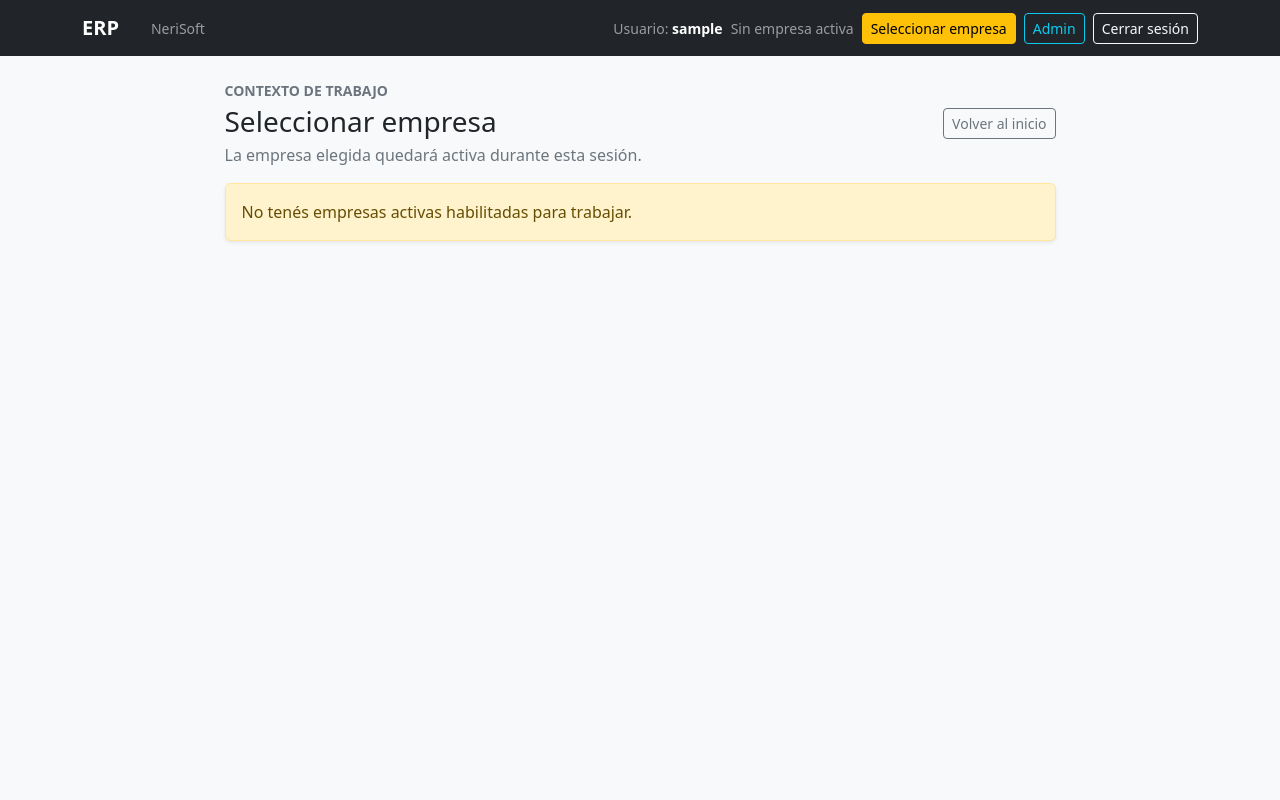
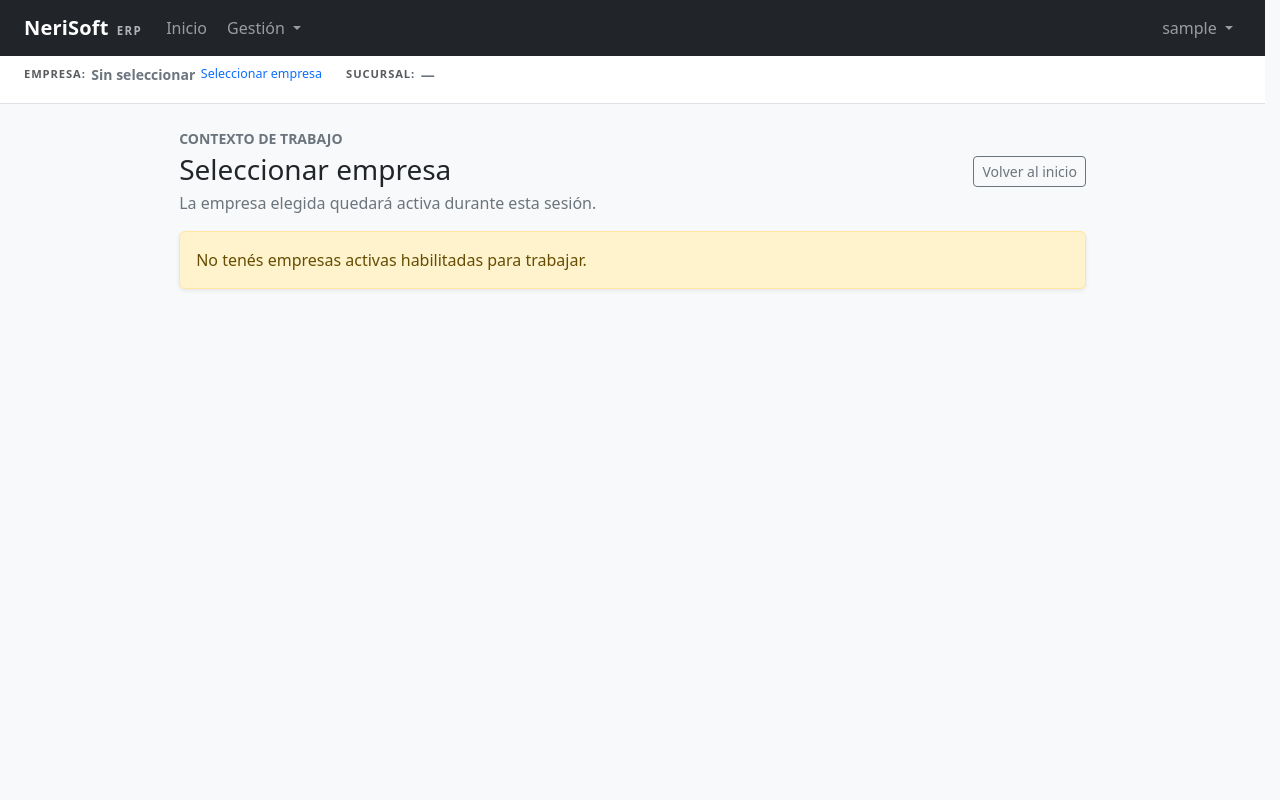
Before and after one commit to Nerpiti86/ERP, a Django app: a page that uses templates/base.html in a window 1280 px wide. Run offline with Django 5.2, Linux system fonts and the light colour scheme; the visitor is signed in with stand-in values (Sample User, id 1); data that the repository does not hold is empty.

Commit message:
Reorganizar shell visual del ERP

```diff
--- /dev/null
+++ b/static/css/erp.css
@@ -0,0 +1,144 @@
+html {
+  overflow-y: auto;
+  scrollbar-gutter: stable;
+}
+
+@supports not (scrollbar-gutter: stable) {
+  html {
+    overflow-y: scroll;
+  }
+}
+
+body {
+  min-height: 100vh;
+}
+
+.erp-app-header {
+  position: relative;
+  z-index: 1030;
+}
+
+.erp-navbar-shell,
+.erp-page-shell,
+.erp-context-shell {
+  width: 100%;
+  max-width: none;
+}
+
+.erp-brand-name {
+  letter-spacing: 0.01em;
+}
+
+.erp-brand-product {
+  color: rgba(255, 255, 255, 0.65);
+  font-size: 0.72rem;
+  font-weight: 600;
+  letter-spacing: 0.12em;
+  text-transform: uppercase;
+}
+
+.erp-flow-indicator {
+  color: rgba(255, 255, 255, 0.5);
+  display: inline-flex;
+  font-size: 1.1rem;
+  line-height: 1;
+  padding: 0.5rem 0.25rem;
+}
+
+.erp-domain-description {
+  max-width: 19rem;
+  white-space: normal;
+}
+
+.erp-context-bar {
+  min-height: 3rem;
+}
+
+.erp-context-list {
+  min-width: 0;
+}
+
+.erp-context-item {
+  align-items: center;
+  display: flex;
+  flex-wrap: wrap;
+  gap: 0.35rem;
+  min-width: 0;
+}
+
+.erp-context-label {
+  color: var(--bs-secondary-color);
+  font-size: 0.7rem;
+  font-weight: 700;
+  letter-spacing: 0.08em;
+  text-transform: uppercase;
+}
+
+.erp-context-value {
+  font-size: 0.875rem;
+  font-weight: 600;
+  min-width: 0;
+  overflow-wrap: anywhere;
+}
+
+.erp-context-action {
+  font-size: 0.78rem;
+  text-decoration: none;
+}
+
+.erp-page-shell {
+  min-width: 0;
+}
+
+.pc-nivel-1 {
+  padding-left: 0;
+}
+
+.pc-nivel-2 {
+  padding-left: 1.25rem;
+}
+
+.pc-nivel-3 {
+  padding-left: 2.5rem;
+}
+
+.pc-nivel-4 {
+  padding-left: 3.75rem;
+}
+
+.pc-nivel-5 {
+  padding-left: 5rem;
+}
+
+.pc-codigo {
+  font-variant-numeric: tabular-nums;
+  white-space: nowrap;
+}
+
+@media (max-width: 991.98px) {
+  .erp-flow-indicator {
+    display: none;
+  }
+
+  .erp-context-list {
+    width: 100%;
+  }
+}
+
+@media (max-width: 575.98px) {
+  .pc-nivel-2 {
+    padding-left: 0.75rem;
+  }
+
+  .pc-nivel-3 {
+    padding-left: 1.5rem;
+  }
+
+  .pc-nivel-4 {
+    padding-left: 2.25rem;
+  }
+
+  .pc-nivel-5 {
+    padding-left: 3rem;
+  }
+}
--- a/templates/base.html
+++ b/templates/base.html
@@ -1,93 +1,257 @@
+{% load static %}
 <!doctype html>
 <html lang="es">
 <head>
   <meta charset="utf-8">
   <meta name="viewport" content="width=device-width, initial-scale=1">
   <title>{% block title %}ERP{% endblock %}</title>
-  <link href="https://cdn.jsdelivr.net/npm/bootstrap@5.3.3/dist/css/bootstrap.min.css" rel="stylesheet">
+  <link
+    href="https://cdn.jsdelivr.net/npm/bootstrap@5.3.3/dist/css/bootstrap.min.css"
+    rel="stylesheet"
+  >
+  <link href="{% static 'css/erp.css' %}" rel="stylesheet">
+  {% block extra_css %}{% endblock %}
 </head>
 <body class="bg-light">
+  <header class="erp-app-header">
     <nav class="navbar navbar-expand-lg bg-dark navbar-dark">
-    <div class="container gap-3">
-      <a class="navbar-brand fw-semibold" href="{% url 'core:home' %}">ERP</a>
-      <span class="navbar-text small">NeriSoft</span>
-
-      <div class="ms-auto d-flex flex-wrap justify-content-end align-items-center gap-2">
-        {% if user.is_authenticated %}
-          <span class="navbar-text small">
-            Usuario: <strong class="text-white">{{ user.get_username }}</strong>
-          </span>
-
-          {% if empresa_activa %}
-            <span class="navbar-text small">
-              Empresa: <strong class="text-white">{{ empresa_activa.razon_social }}</strong>
-            </span>
-            <a class="btn btn-outline-light btn-sm" href="{% url 'core:seleccionar_empresa' %}">
-              Cambiar empresa
+      <div class="container-fluid px-3 px-lg-4 erp-navbar-shell">
+        <a
+          class="navbar-brand d-flex align-items-baseline gap-2"
+          href="{% url 'core:home' %}"
+        >
+          <span class="erp-brand-name fw-semibold">NeriSoft</span>
+          <span class="erp-brand-product">ERP</span>
         </a>
 
-            {% if sucursal_activa %}
-              <span class="navbar-text small">
-                Sucursal:
-                <strong class="text-white">
-                  {{ sucursal_activa.codigo }} — {{ sucursal_activa.nombre }}
-                </strong>
+        <button
+          class="navbar-toggler"
+          type="button"
+          data-bs-toggle="collapse"
+          data-bs-target="#erpNavbar"
+          aria-controls="erpNavbar"
+          aria-expanded="false"
+          aria-label="Mostrar navegación"
+        >
+          <span class="navbar-toggler-icon"></span>
+        </button>
+
+        <div class="collapse navbar-collapse" id="erpNavbar">
+          <ul class="navbar-nav me-auto align-items-lg-center gap-lg-1">
+            <li class="nav-item">
+              <a
+                class="nav-link{% if request.resolver_match.url_name == 'home' %} active{% endif %}"
+                href="{% url 'core:home' %}"
+              >
+                Inicio
+              </a>
+            </li>
+
+            {% if user.is_authenticated %}
+              <li class="nav-item dropdown">
+                <a
+                  class="nav-link dropdown-toggle"
+                  href="#"
+                  role="button"
+                  data-bs-toggle="dropdown"
+                  aria-expanded="false"
+                >
+                  Gestión
+                </a>
+                <ul class="dropdown-menu">
+                  <li>
+                    <h6 class="dropdown-header">Operación diaria</h6>
+                  </li>
+                  <li>
+                    <span class="dropdown-item-text erp-domain-description text-secondary small">
+                      Los módulos operativos se incorporarán aquí a medida que
+                      avance el ERP.
                     </span>
-              <a class="btn btn-outline-light btn-sm" href="{% url 'core:seleccionar_sucursal' %}">
-                Cambiar sucursal
-              </a>
-            {% else %}
-              <span class="navbar-text small">Sin sucursal activa</span>
-              <a class="btn btn-warning btn-sm" href="{% url 'core:seleccionar_sucursal' %}">
-                Seleccionar sucursal
-              </a>
-            {% endif %}
-          {% else %}
-            <span class="navbar-text small">Sin empresa activa</span>
-            <a class="btn btn-warning btn-sm" href="{% url 'core:seleccionar_empresa' %}">
-              Seleccionar empresa
-            </a>
-          {% endif %}
+                  </li>
+                </ul>
+              </li>
 
               {% if permisos_erp.contabilidad_ver %}
-            <a class="btn btn-outline-success btn-sm" href="{% url 'contabilidad:plan_cuentas' %}">
+                <li class="nav-item d-none d-lg-flex" aria-hidden="true">
+                  <span class="erp-flow-indicator">→</span>
+                </li>
+
+                <li class="nav-item dropdown">
+                  <a
+                    class="nav-link dropdown-toggle{% if request.resolver_match.namespace == 'contabilidad' %} active{% endif %}"
+                    href="#"
+                    role="button"
+                    data-bs-toggle="dropdown"
+                    aria-expanded="false"
+                  >
+                    Contabilidad
+                  </a>
+                  <ul class="dropdown-menu">
+                    <li>
+                      <h6 class="dropdown-header">Representación contable</h6>
+                    </li>
+                    <li>
+                      <a
+                        class="dropdown-item{% if request.resolver_match.url_name == 'plan_cuentas' %} active{% endif %}"
+                        href="{% url 'contabilidad:plan_cuentas' %}"
+                      >
                         Plan de cuentas
                       </a>
+                    </li>
+                  </ul>
+                </li>
               {% endif %}
+            {% endif %}
+          </ul>
+
+          <ul class="navbar-nav ms-auto">
+            {% if user.is_authenticated %}
+              <li class="nav-item dropdown">
+                <a
+                  class="nav-link dropdown-toggle"
+                  href="#"
+                  role="button"
+                  data-bs-toggle="dropdown"
+                  aria-expanded="false"
+                >
+                  {{ user.get_username }}
+                </a>
+                <ul class="dropdown-menu dropdown-menu-end">
+                  <li>
+                    <h6 class="dropdown-header">Usuario y sistema</h6>
+                  </li>
 
                   {% if permisos_erp.parametros_ver %}
-            <a class="btn btn-outline-warning btn-sm" href="{% url 'nucleo:configuracion_empresa' %}">
-              Configuración
+                    <li>
+                      <a
+                        class="dropdown-item"
+                        href="{% url 'nucleo:configuracion_empresa' %}"
+                      >
+                        Configuración de empresa
                       </a>
+                    </li>
                   {% endif %}
 
                   {% if user.is_staff %}
-            <a class="btn btn-outline-info btn-sm" href="{% url 'admin:index' %}">
-              Admin
+                    <li>
+                      <a class="dropdown-item" href="{% url 'admin:index' %}">
+                        Administración técnica
                       </a>
+                    </li>
                   {% endif %}
 
-          <form method="post" action="{% url 'core:logout' %}" class="d-inline">
+                  {% if permisos_erp.parametros_ver or user.is_staff %}
+                    <li><hr class="dropdown-divider"></li>
+                  {% endif %}
+
+                  <li>
+                    <form
+                      method="post"
+                      action="{% url 'core:logout' %}"
+                      class="m-0"
+                    >
                       {% csrf_token %}
-            <button class="btn btn-outline-light btn-sm" type="submit">
+                      <button
+                        class="dropdown-item text-danger"
+                        type="submit"
+                      >
                         Cerrar sesión
                       </button>
                     </form>
+                  </li>
+                </ul>
+              </li>
             {% else %}
-          <a class="btn btn-outline-light btn-sm" href="{% url 'core:login' %}">
+              <li class="nav-item">
+                <a class="nav-link" href="{% url 'core:login' %}">
                   Ingresar
                 </a>
+              </li>
             {% endif %}
+          </ul>
         </div>
       </div>
     </nav>
 
-  <main class="container py-4">
+    {% if user.is_authenticated %}
+      <div class="erp-context-bar bg-white border-bottom">
+        <div
+          class="container-fluid px-3 px-lg-4 py-2 erp-context-shell
+                 d-flex flex-wrap align-items-center gap-2 gap-lg-4"
+        >
+          <div class="erp-context-list d-flex flex-wrap gap-2 gap-lg-4">
+            <div class="erp-context-item">
+              <span class="erp-context-label">Empresa:</span>
+              {% if empresa_activa %}
+                <span class="erp-context-value">
+                  {{ empresa_activa.razon_social }}
+                </span>
+                <a
+                  class="erp-context-action"
+                  href="{% url 'core:seleccionar_empresa' %}"
+                >
+                  Cambiar empresa
+                </a>
+              {% else %}
+                <span class="erp-context-value text-secondary">
+                  Sin seleccionar
+                </span>
+                <a
+                  class="erp-context-action"
+                  href="{% url 'core:seleccionar_empresa' %}"
+                >
+                  Seleccionar empresa
+                </a>
+              {% endif %}
+            </div>
+
+            <div class="erp-context-item">
+              <span class="erp-context-label">Sucursal:</span>
+              {% if sucursal_activa %}
+                <span class="erp-context-value">
+                  {{ sucursal_activa.codigo }} · {{ sucursal_activa.nombre }}
+                </span>
+                <a
+                  class="erp-context-action"
+                  href="{% url 'core:seleccionar_sucursal' %}"
+                >
+                  Cambiar sucursal
+                </a>
+              {% elif empresa_activa %}
+                <span class="erp-context-value text-secondary">
+                  Sin seleccionar
+                </span>
+                <a
+                  class="erp-context-action"
+                  href="{% url 'core:seleccionar_sucursal' %}"
+                >
+                  Seleccionar sucursal
+                </a>
+              {% else %}
+                <span class="erp-context-value text-secondary">—</span>
+              {% endif %}
+            </div>
+          </div>
+        </div>
+      </div>
+    {% endif %}
+  </header>
+
+  <main class="container-fluid px-3 px-lg-4 py-4 erp-page-shell">
     {% if messages %}
       {% for message in messages %}
-        <div class="alert alert-{{ message.tags|default:'info' }} alert-dismissible fade show" role="alert">
+        <div
+          class="alert alert-{{ message.tags|default:'info' }}
+                 alert-dismissible fade show"
+          role="alert"
+        >
           {{ message }}
-          <button type="button" class="btn-close" data-bs-dismiss="alert" aria-label="Cerrar"></button>
+          <button
+            type="button"
+            class="btn-close"
+            data-bs-dismiss="alert"
+            aria-label="Cerrar"
+          ></button>
         </div>
       {% endfor %}
     {% endif %}
@@ -95,6 +259,9 @@
     {% block content %}{% endblock %}
   </main>
 
-  <script src="https://cdn.jsdelivr.net/npm/bootstrap@5.3.3/dist/js/bootstrap.bundle.min.js"></script>
+  <script
+    src="https://cdn.jsdelivr.net/npm/bootstrap@5.3.3/dist/js/bootstrap.bundle.min.js"
+  ></script>
+  {% block extra_js %}{% endblock %}
 </body>
 </html>
```
Also changed, not shown: apps/contabilidad/templates/contabilidad/plan_cuentas.html (+0 -9 lines), apps/core/test_shell_visual.py (added, +150 -0 lines). Lines whose indentation alone changed are shown as unchanged.
